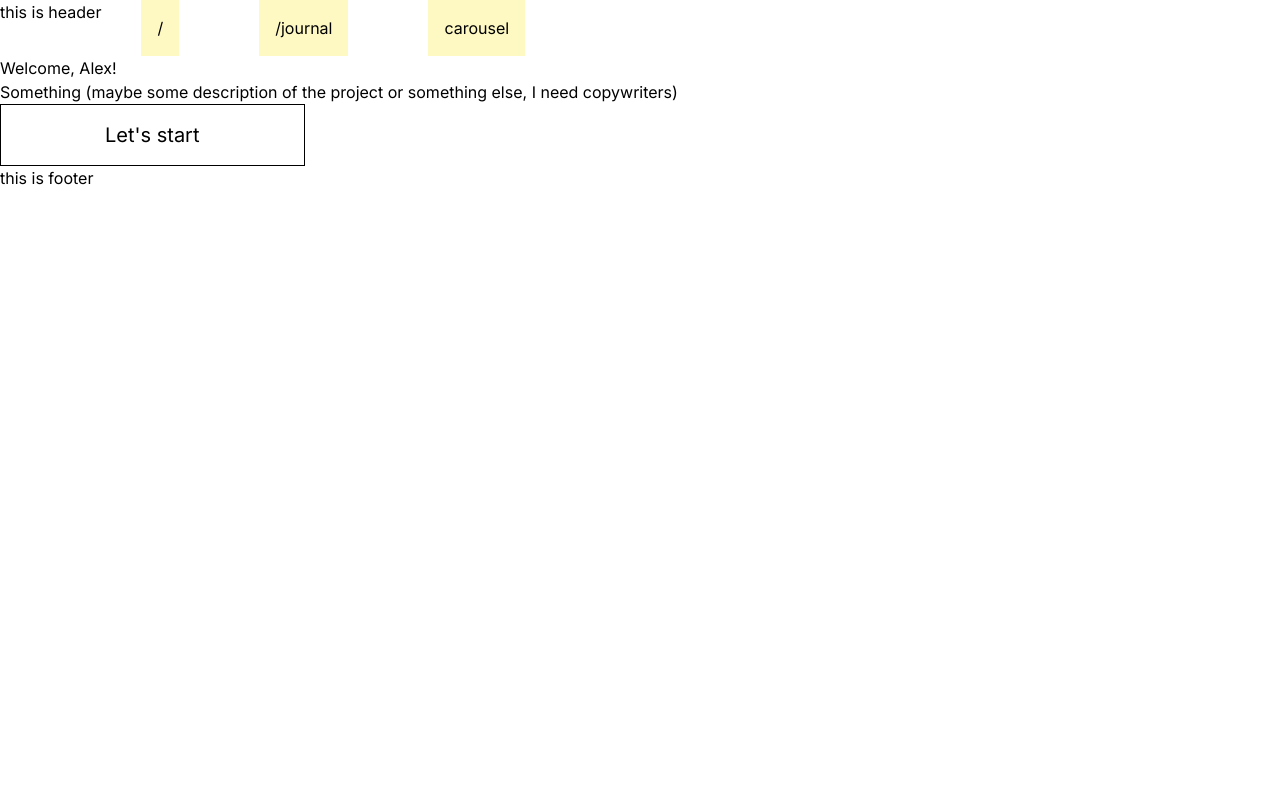
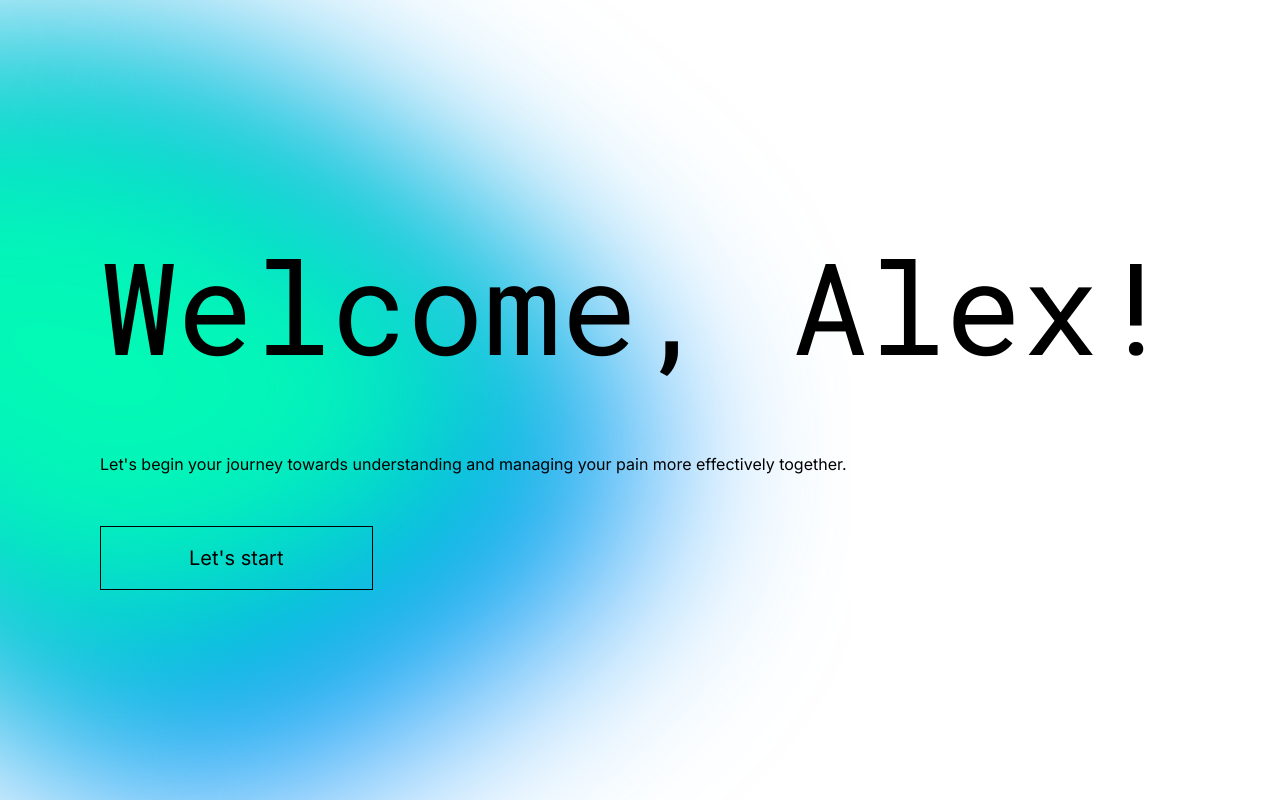
Before and after one commit to sitags3/BlazinglyFastJournaling, a Next.js app in the folder brontend/: page / in a window 1280 px wide. Shown: the top 800 px of the page. Built offline with nearby package versions, Linux system fonts and the light colour scheme.

Commit message:
homepage

```diff
--- a/brontend/src/app/journal/page.tsx
+++ b/brontend/src/app/journal/page.tsx
@@ -4,7 +4,6 @@ const Home = () => {
 
   return (
     <main>
-      Journal page
       <CarouselCard />
     </main>
   )
--- /dev/null
+++ b/brontend/src/app/page.scss
@@ -0,0 +1,12 @@
+@use '../components/base.scss';
+
+.main-title {
+    font-family: base.$title-font;
+    font-size: 8rem;
+}
+
+.main-wrapper {
+    position: absolute;
+    top: 50%;
+    transform: translate(0, -50%);
+}
--- a/brontend/src/app/page.tsx
+++ b/brontend/src/app/page.tsx
@@ -1,18 +1,47 @@
-import MyButton from '@/components/my-button/MyButton'
-import Image from 'next/image'
+import Link from 'next/link'
+import '../components/base.scss'
+import './page.scss'
 
 export default function Home() {
   return (
-    <main>
-      <div>
+    <>
+      <svg className='absolute' xmlns="http://www.w3.org/2000/svg" width="850" height="1012" viewBox="0 0 850 1012" fill="none">
+        <g filter="url(#filter0_f_5_351)">
+          <path fill-rule="evenodd" clip-rule="evenodd" d="M158.298 53.451C263.367 65.4257 350.642 121.123 431.958 188.966C525.183 266.745 653.748 342.007 649.916 463.615C646.106 584.573 513.82 651.817 415.183 721.428C338.138 775.801 251.941 820.695 158.298 810.563C72.4624 801.276 13.9746 730.954 -48.5879 671.248C-113.753 609.057 -183.552 551.199 -205.246 463.615C-234.033 347.399 -264.784 208.074 -185.478 118.598C-104.904 27.6905 37.8408 39.7227 158.298 53.451Z" fill="#0992FB" />
+        </g>
+        <defs>
+          <filter id="filter0_f_5_351" x="-436" y="-156" width="1286" height="1168" filterUnits="userSpaceOnUse" color-interpolation-filters="sRGB">
+            <feFlood flood-opacity="0" result="BackgroundImageFix" />
+            <feBlend mode="normal" in="SourceGraphic" in2="BackgroundImageFix" result="shape" />
+            <feGaussianBlur stdDeviation="100" result="effect1_foregroundBlur_5_351" />
+          </filter>
+        </defs>
+      </svg>
+      <svg className='absolute' xmlns="http://www.w3.org/2000/svg" width="713" height="856" viewBox="0 0 713 856" fill="none">
+        <g filter="url(#filter0_f_5_353)">
+          <path fill-rule="evenodd" clip-rule="evenodd" d="M78.4594 94.0021C171.314 102.874 248.443 144.139 320.306 194.403C402.694 252.029 516.312 307.789 512.926 397.887C509.558 487.502 392.652 537.323 305.481 588.897C237.393 629.181 161.217 662.442 78.4594 654.935C2.60281 648.054 -49.0856 595.954 -104.375 551.719C-161.965 505.643 -223.649 462.776 -242.822 397.887C-268.262 311.784 -295.438 208.56 -225.352 142.268C-154.144 74.9165 -27.9939 83.831 78.4594 94.0021Z" fill="#03F9B6" />
+        </g>
+        <defs>
+          <filter id="filter0_f_5_353" x="-470" y="-113" width="1183" height="969" filterUnits="userSpaceOnUse" color-interpolation-filters="sRGB">
+            <feFlood flood-opacity="0" result="BackgroundImageFix" />
+            <feBlend mode="normal" in="SourceGraphic" in2="BackgroundImageFix" result="shape" />
+            <feGaussianBlur stdDeviation="100" result="effect1_foregroundBlur_5_353" />
+          </filter>
+        </defs>
+      </svg>
+      <main className='main-wrapper flex flex-col gap-[50px] items-start mx-[100px]'>
+        <div className='main-title'>
           Welcome, Alex!
         </div>
         <div>
-        Something (maybe some description of the project or something else, I need copywriters)
+          Let's begin your journey towards understanding and managing your pain more effectively together.
         </div>
-      <MyButton size='large'>
+        <Link href="/carousel">
+          <button className='btn-1 transition-color'>
             Let's start
-      </MyButton>
+          </button>
+        </Link>
       </main>
+    </>
   )
 }
--- a/brontend/src/app/template.tsx
+++ b/brontend/src/app/template.tsx
@@ -8,9 +8,9 @@ type Props = {
 const Template: FC<Props> = ({ children }) => {
     return (
         <>
-            <Header/>
+            {/* <Header/> */}
             <div>{children}</div>
-            <Footer/>
+            {/* <Footer/> */}
         </>
     )
 }
--- a/brontend/src/components/base.scss
+++ b/brontend/src/components/base.scss
@@ -4,8 +4,29 @@ $color-1: #03F9B6;
 $color-2: #0992FB;
 $color-back: #fff;
 $color-text: #000;
-// $active-btn-color: #E7E7E7;
+$active-btn-color: #E7E7E7;
 // $color-gray-text: #666;
 // $pain-color: #FE17A8B2;
 $title-font: 'Roboto Mono', monospace;
 $main-font: 'Inter', sans-serif;
+
+.btn-1 {
+    font-size: 1.25rem;
+    border: solid 1px $color-text;
+    padding: 1rem 5.5rem;
+    background-color: transparent;
+}
+
+.btn-1:hover {
+    background-color: $active-btn-color;
+}
+
+.btn-1:active {
+    background-color: $color-1;
+}
+
+.main-text {
+    font-family: $main-font;
+    color: $color-text;
+    z-index: 1;
+}
--- a/brontend/src/components/carousel/CarouselCard.tsx
+++ b/brontend/src/components/carousel/CarouselCard.tsx
@@ -1,4 +1,5 @@
 import './card.scss';
+import '../base.scss'
 
 const CarouselCard = () => {
     return (
--- a/brontend/src/components/header/Header.tsx
+++ b/brontend/src/components/header/Header.tsx
@@ -5,14 +5,13 @@ type Props = {}
 
 const links = [
     '/',
+    '/carousel',
     '/journal',
-    'carousel'
 ]
 
 const Header: FC<Props> = () => {
     return (
         <header className="flex gap-10 space-x-10">
-            this is header
             {links.map(link => {
                 return (
                     <Link key={link} className="p-4 bg-yellow-100" href={link}>{link}</Link>
```
Also changed, not shown: brontend/src/components/carousel/card.scss (+0 -12 lines). Lines whose indentation alone changed are shown as unchanged.
